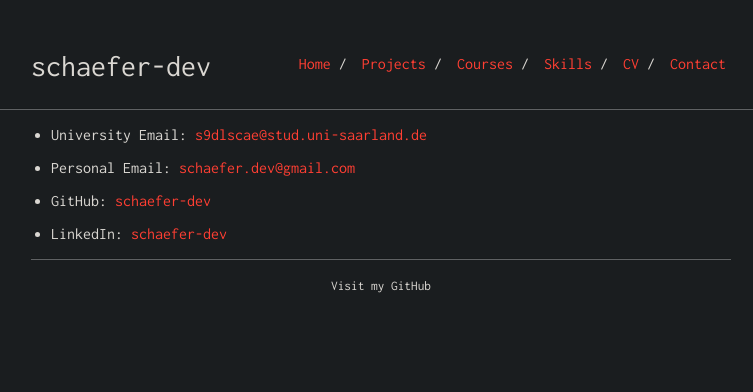
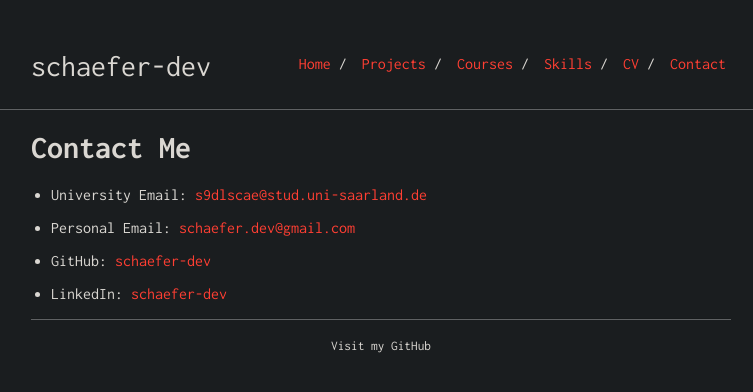
Before and after one commit to schaefer-dev/schaefer-dev.github.io, a Jekyll site: the page built from contact.md, in a window 1280 px wide. Shown: the top 392 px of the page, without its empty margins (259-1012 px from the left). Built offline with Jekyll 4.4.1, drawn with Linux system fonts in a browser that asks for light colours.

Commit message:
seo improvements

```diff
--- a/contact.md
+++ b/contact.md
@@ -4,6 +4,8 @@ title: "Daniel Schäfer | Contact"
 description: "Contact information to reach out. Includes my LinkedIn and GitHub which may be of interrest to dig deeper."
 is_contact: true
 ---
+
+# Contact Me
 
 * University Email: [s9dlscae@stud.uni-saarland.de](mailto:s9dlscae@stud.uni-saarland.de)
 
```
